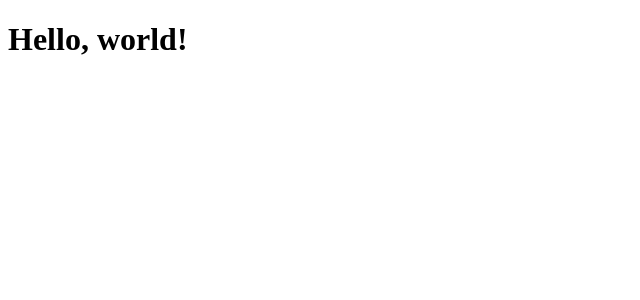
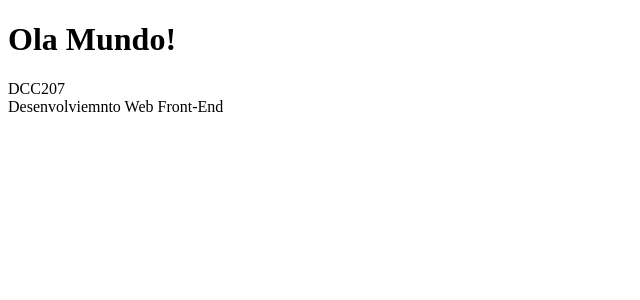
Before and after one commit to ufjf-dcc207/ufjf-dcc207-2024-3-a-atv01-BrenoRMachado, a React (Vite) app: page / in a window 1280 px wide. Shown: the top 300 px of the page, without its empty margins (0-640 px from the left). Built offline with nearby package versions, Linux system fonts and the light colour scheme.

Commit message:
mudanças

```diff
--- a/src/App.tsx
+++ b/src/App.tsx
@@ -1,3 +1,11 @@
+import Disciplina from "./Disciplina"
+
 export default function App() {
-  return <h1>Hello, world!</h1>;
+  return (
+    <div>
+      <h1>Ola Mundo!</h1>
+      <Disciplina/>
+    </div>
+
+  )
 }
--- /dev/null
+++ b/src/Disciplina.tsx
@@ -0,0 +1,10 @@
+function Disciplina()
+{
+    return <div>
+        <div>DCC207</div>
+        <div>Desenvolviemnto Web Front-End</div>
+
+        </div>
+}
+
+export default Disciplina;
```
